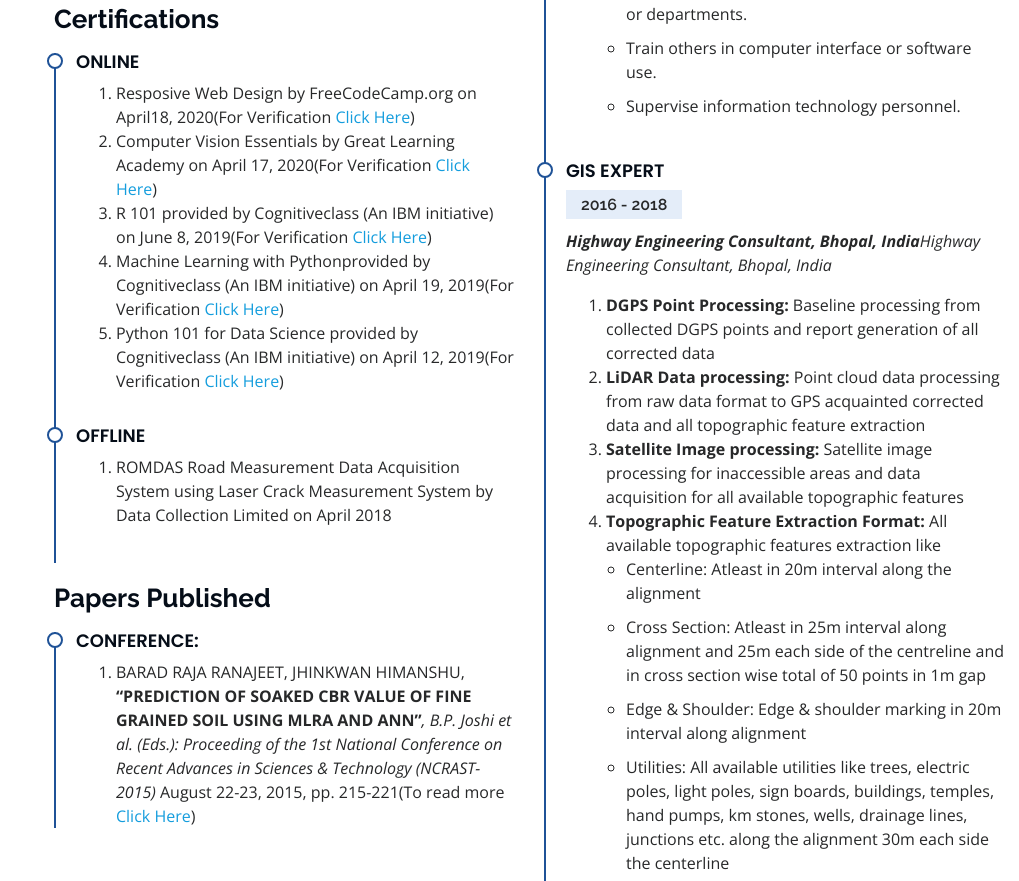
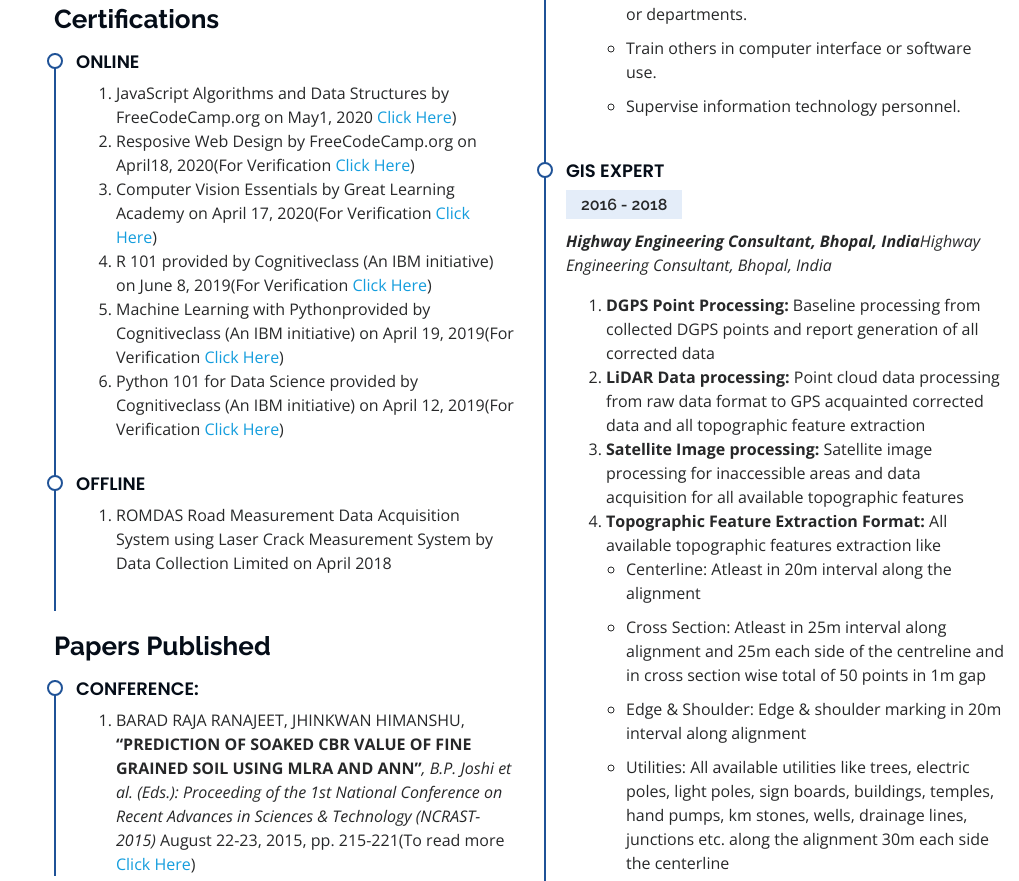
Before and after one commit to baradgeo/rajaPortfolio, a plain HTML site: page index.html in a window 1280 px wide. Shown: the part 3974-4855 px from the top of the page, without its empty margins (261-1280 px from the left). Drawn offline with nearby package versions, Linux system fonts and the light colour scheme.

Commit message:
On branch master

```diff
--- a/index.html
+++ b/index.html
@@ -401,6 +401,7 @@
             <div class="resume-item">
               <h4>Online</h4>
               <ol>
+                <li>JavaScript Algorithms and Data Structures by FreeCodeCamp.org on May1, 2020 <a href="https://www.freecodecamp.org/certification/system097/javascript-algorithms-and-data-structures" target="_blank">Click Here</a>)</li>
                 <li>Resposive Web Design by FreeCodeCamp.org on April18, 2020(For Verification <a href="https://www.freecodecamp.org/certification/system097/responsive-web-design" target="_blank">Click Here</a>)</li>
                 <li>Computer Vision Essentials by Great Learning Academy on April 17, 2020(For Verification <a href="https://verify.greatlearning.in/JKAMIZHW" target="_blank">Click Here</a>)</li>
                 <li>R 101 provided by Cognitiveclass (An IBM initiative) on June 8, 2019(For Verification <a href="https://courses.cognitiveclass.ai/certificates/aa95754efa604adfa47df80f890f2da4" target="_blank">Click Here</a>)</li>
```
